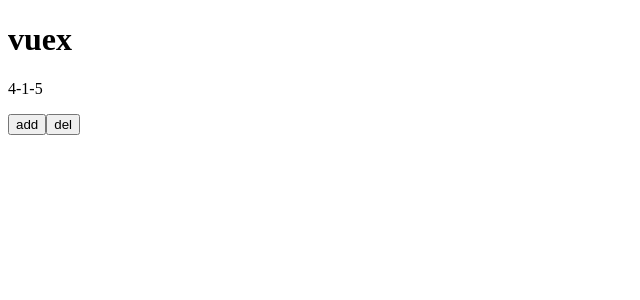
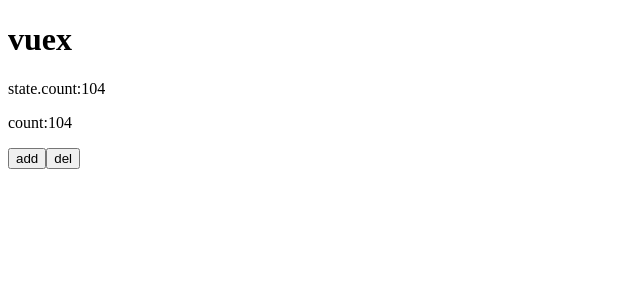
Before and after one commit to feibingbalabala/vue, a Vue app: page / in a window 1280 px wide. Shown: the top 300 px of the page, without its empty margins (0-640 px from the left). Built offline with nearby package versions, Linux system fonts and the light colour scheme.

Commit message:
笔记更新

```diff
--- a/src/components/vuex.vue
+++ b/src/components/vuex.vue
@@ -1,32 +1,38 @@
 <template>
   <div id="app">
     <h1>vuex</h1>
-    <p>{{ $store.state.count }}-{{count}}-{{countA}}</p>
+    <p>state.count:{{ $store.state.count }}</p>
+    <p>count:{{count}}</p>
     <p>
-      <button @click="$store.commit('add')">add</button>
-      <button @click="$store.commit('del')">del</button>
+      <!-- 传递第二参数 -->
+      <button @click="$store.commit('add', 1)">add</button>
+      <button @click="del">del</button>
     </p>
   </div>
 </template>
 <script>
-  import {mapState} from 'vuex'
+  import {mapState, mapMutations, mapGetters} from 'vuex'
   export default {
     name: 'app',
     data() {
-      return {
-        count: 1
-      }
+      return {}
     },
     computed: {
-      countA: function() {
-        return this.$store.state.count + 1;
-      }
-    }
-    // computed: mapState({
-    //   countA: function(state) {
-    //     return state.count + 1
-    //   }
-    // })
+      ...mapState([
+        "count"
+      ]),
+      // count() {
+      //   return this.$store.getters.count
+      // },
+      ...mapGetters([
+        "count"
+      ])
+    },
+    methods: {
+      ...mapMutations([
+      'add',
+      'del'
+    ])}
   }
 </script>
 <style>
--- a/src/store.js
+++ b/src/store.js
@@ -3,19 +3,29 @@ import Vuex from 'vuex';
 Vue.use(Vuex);
 
 const state = {
-  count: 4
+  count: 4,
+  num: 0
 }
 
 const mutations = {
-  add(state) {
-    state.count ++
+  //传递第二参数
+  add(state, n) {
+    state.count ++;
+    state.num = n;
   },
   del(state) {
     state.count --
   }
 }
 
+const getters = {
+  count: function(state) {
+    return state.count += 100
+  }
+}
+
 export default new Vuex.Store({
   state,
-  mutations
+  mutations,
+  getters
 })
```
Also changed, not shown: 1 other file (tests, documents, lock files or other folders).
